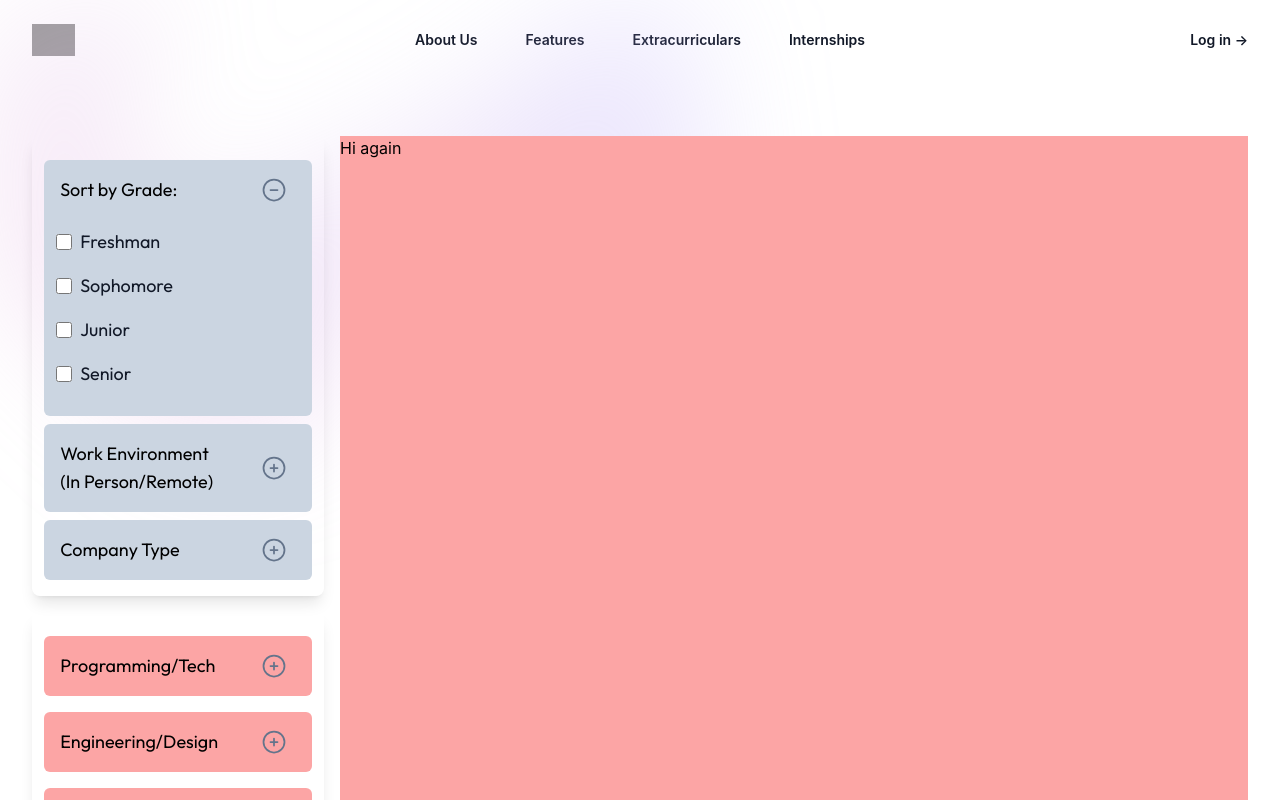
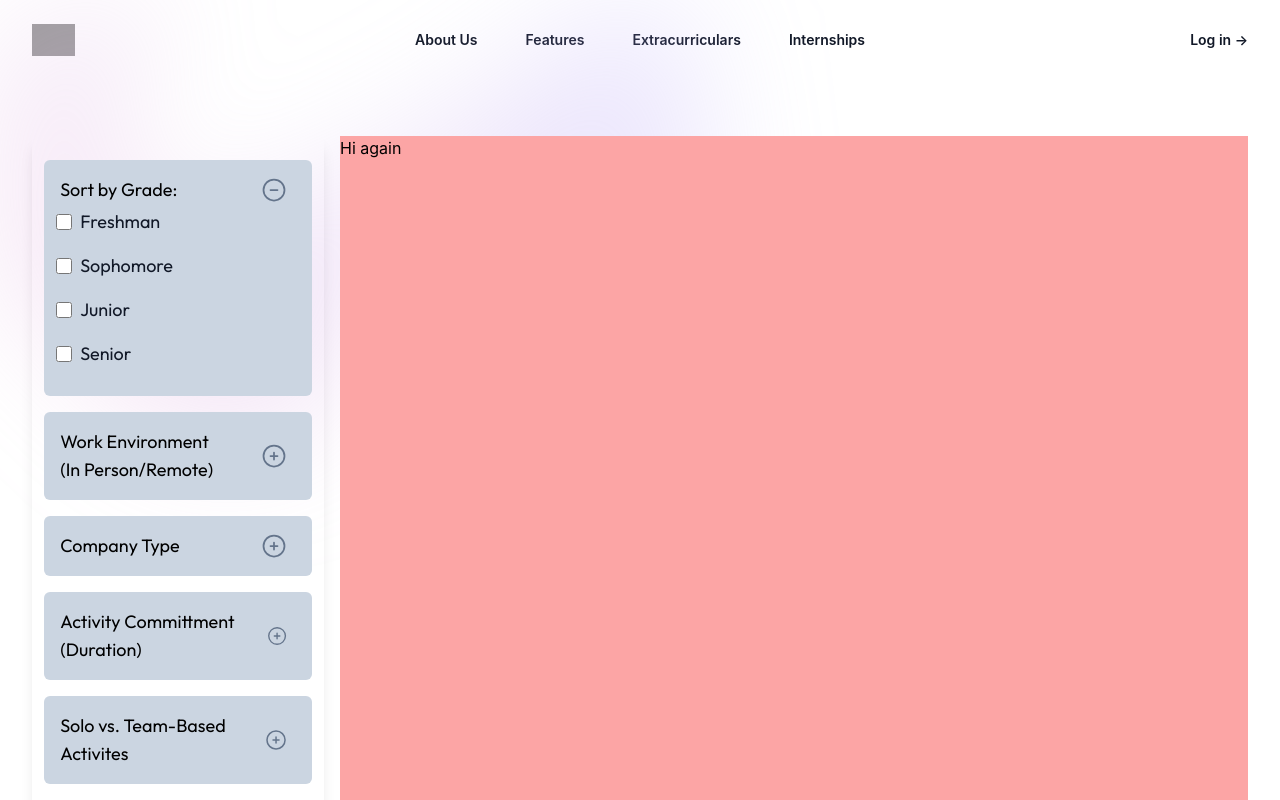
Before and after one commit to ekwoka/talem-app, a React (Create React App) app: page /extracurriculars in a window 1280 px wide. Both pictures are taken after a click on the icon 273 px from the left and 190 px from the top of the page. Shown: the top 800 px of the page. Built offline with nearby package versions, Linux system fonts and the light colour scheme; grey boxes are pictures that could not be loaded.

Commit message:
used @apply in tailwind to congregate styles

```diff
--- a/src/Pages/Extracurriculars.jsx
+++ b/src/Pages/Extracurriculars.jsx
@@ -2,6 +2,7 @@ import React from "react";
 import Header from "../Components/Header";
 import {useState} from "react"
 import { PlusCircleIcon, MinusCircleIcon } from '@heroicons/react/24/outline'
+import '../index.css';
 
 export default function Extracurriculars() {
 
@@ -9,12 +10,45 @@ export default function Extracurriculars() {
         gradeState: false,
         locationState: false,
         companyState : false,
+        durationState: false,
+        teamIndividualState: false,
+        skillLevelState: false,
         programmingState: false,
         engineeringState: false,
         mathScienceState: false,
         businessSocialState: false,
         humanityArtState: false
     })
+
+    let gradeItems = [
+        {id: "grade9", text: "Freshman"},
+        {id: "grade10", text: "Sophomore"},
+        {id: "grade11", text: "Junior"},
+        {id: "grade12", text: "Senior"}
+    ]
+
+    let companyItems = [
+        {id: "nonprofit", text: "Nonprofit Organization"},
+        {id: "businesscompany", text: "Business Enterprise"},
+        {id: "governmentagency", text: "Government Agency"}
+    ]
+
+    let durationItems = [
+        {id: "shortterm", text: "Short-Term Committments"},
+        {id: "longterm", text: "Long-Term Committments"}
+    ]
+
+    let teamIndividualItems = [
+        {id: "individualbased", text: "Individual/Solo Activites"},
+        {id: "teambased", text: "Team Based Activites"}
+
+    ]
+
+    let skillLevelItems = [
+        {id: "beginnerfriendly", text: "Beginner-Friendly"},
+        {id: "intermediatelevel", text: "Intermediate"},
+        {id: "advancedlevel", text: "Advanced"},
+    ]
 
     function handleGrade(name) {
         setDropState((prevArray) => {
@@ -55,41 +89,24 @@ export default function Extracurriculars() {
                         <div className="shadow-lg rounded-lg flex flex-col justify-center items-center py-4">
 
                             {/* Grade Filters */}
-                            <div className="w-11/12 bg-slate-300 rounded-md h-max p-3 flex flex-col my-2">
-                                <div className="text-lg p-1 flex justify-between items-center font-outfit" onClick={() => handleGrade("gradeState")}>
+                            <div className="filter">
+                                <div className="filter-title" onClick={() => handleGrade("gradeState")}>
                                     Sort by Grade:
-                                    {dropState.gradeState ? <MinusCircleIcon className="h-7 w-7 inline mr-2 text-slate-500 hover:text-black cursor-pointer"/> : <PlusCircleIcon className="h-7 w-7 inline mr-2 text-slate-500 hover:text-black cursor-pointer"/>}
+                                    {dropState.gradeState ? <MinusCircleIcon className="dropdown-main"/> : <PlusCircleIcon className="dropdown-main"/>}
                                 </div>
 
                                 {dropState.gradeState &&
                                     <>
-                                    <div className="w-full mt-5">
+                                        {gradeItems.map((item) => {
+                                            return (
+                                                <div className="w-full">
                                                     <div class="flex items-center mb-4">
-                                            <input id="grade9" type="checkbox" value="" class="w-4 h-4 text-blue-600 bg-gray-100 border-gray-300 rounded focus:ring-blue-500 dark:focus:ring-blue-600 dark:ring-offset-gray-800 focus:ring-2 dark:bg-gray-700 dark:border-gray-600" />
-                                            <label htmlFor="grade9" class="ml-2 text-lg text-gray-900 dark:text-gray-300 font-medium font-outfit">Freshman</label>
+                                                        <input id={item.id} type="checkbox" value="" class="w-4 h-4 text-blue-600 bg-gray-100 border-gray-300 rounded focus:ring-blue-500 dark:focus:ring-blue-600 dark:ring-offset-gray-800 focus:ring-2 dark:bg-gray-700 dark:border-gray-600" />
+                                                        <label htmlFor={item.id} class="ml-2 text-lg text-gray-900 dark:text-gray-300 font-medium font-outfit">{item.text}</label>
                                                     </div>
                                                 </div>
-
-                                    <div className="w-full">
-                                        <div class="flex items-center mb-4">
-                                            <input id="grade10" type="checkbox" value="" class="w-4 h-4 text-blue-600 bg-gray-100 border-gray-300 rounded focus:ring-blue-500 dark:focus:ring-blue-600 dark:ring-offset-gray-800 focus:ring-2 dark:bg-gray-700 dark:border-gray-600" />
-                                            <label htmlFor="grade10" class="ml-2 text-lg text-gray-900 dark:text-gray-300 font-medium font-outfit">Sophomore</label>
-                                        </div>
-                                    </div>
-
-                                    <div className="w-full">
-                                        <div class="flex items-center mb-4">
-                                            <input id="grade11" type="checkbox" value="" class="w-4 h-4 text-blue-600 bg-gray-100 border-gray-300 rounded focus:ring-blue-500 dark:focus:ring-blue-600 dark:ring-offset-gray-800 focus:ring-2 dark:bg-gray-700 dark:border-gray-600" />
-                                            <label htmlFor="grade11" class="ml-2 text-lg text-gray-900 dark:text-gray-300 font-medium font-outfit">Junior</label>
-                                        </div>
-                                    </div>
-
-                                    <div className="w-full">
-                                        <div class="flex items-center mb-4">
-                                            <input id="grade12" type="checkbox" value="" class="w-4 h-4 text-blue-600 bg-gray-100 border-gray-300 rounded focus:ring-blue-500 dark:focus:ring-blue-600 dark:ring-offset-gray-800 focus:ring-2 dark:bg-gray-700 dark:border-gray-600" />
-                                            <label htmlFor="grade12" class="ml-2 text-lg text-gray-900 dark:text-gray-300 font-medium font-outfit">Senior</label>
-                                        </div>
-                                    </div>
+                                            )
+                                        })}
                                     </>
                                 }
 
@@ -97,15 +114,15 @@ export default function Extracurriculars() {
                             </div>
 
                             {/* Location Filters */}
-                            <div className="w-11/12 bg-slate-300 rounded-md h-max p-3 flex flex-col">
-                                <div className="text-lg p-1 flex justify-between items-center font-outfit" onClick={() => handleGrade("locationState")}>
+                            <div className="filter">
+                                <div className="filter-title" onClick={() => handleGrade("locationState")}>
                                     Work Environment <br /> (In Person/Remote)
-                                    {dropState.locationState ? <MinusCircleIcon className="h-7 w-7 inline mr-2 text-slate-500 hover:text-black cursor-pointer"/> : <PlusCircleIcon className="h-7 w-7 inline mr-2 text-slate-500 hover:text-black cursor-pointer"/>}
+                                    {dropState.locationState ? <MinusCircleIcon className="dropdown-main"/> : <PlusCircleIcon className="dropdown-main"/>}
                                 </div>
 
                                 {dropState.locationState &&
                                     <>
-                                    <div className="w-full mt-5">
+                                    <div className="w-full">
                                         <div class="flex items-center mb-4">
                                             <input id="inperson" type="checkbox" value="" class="w-4 h-4 text-blue-600 bg-gray-100 border-gray-300 rounded focus:ring-blue-500 dark:focus:ring-blue-600 dark:ring-offset-gray-800 focus:ring-2 dark:bg-gray-700 dark:border-gray-600" />
                                             <label htmlFor="inperson" class="ml-2 text-lg text-gray-900 dark:text-gray-300 font-medium font-outfit">In-Person</label>
@@ -125,34 +142,99 @@ export default function Extracurriculars() {
                             </div>
 
                             {/* Company Type Filters */}
-                            <div className="w-11/12 bg-slate-300 rounded-md h-max p-3 flex flex-col mt-2">
-                                <div className="text-lg p-1 flex justify-between items-center font-outfit" onClick={() => handleGrade("companyState")}>
+                            <div className="filter">
+                                <div className="filter-title" onClick={() => handleGrade("companyState")}>
                                     Company Type
-                                    {dropState.companyState ? <MinusCircleIcon className="h-7 w-7 inline mr-2 text-slate-500 hover:text-black cursor-pointer"/> : <PlusCircleIcon className="h-7 w-7 inline mr-2 text-slate-500 hover:text-black cursor-pointer"/>}
+                                    {dropState.companyState ? <MinusCircleIcon className="dropdown-main"/> : <PlusCircleIcon className="dropdown-main"/>}
                                 </div>
 
                                 {dropState.companyState &&
                                     <>
-                                    <div className="w-full mt-5">
+                                        {companyItems.map((item) => {
+                                            return (
+                                                <div className="w-full">
                                                     <div class="flex items-center mb-4">
-                                            <input id="nonprofit" type="checkbox" value="" class="w-4 h-4 text-blue-600 bg-gray-100 border-gray-300 rounded focus:ring-blue-500 dark:focus:ring-blue-600 dark:ring-offset-gray-800 focus:ring-2 dark:bg-gray-700 dark:border-gray-600" />
-                                            <label htmlFor="nonprofit" class="ml-2 text-lg text-gray-900 dark:text-gray-300 font-medium font-outfit">Nonprofit Organization</label>
+                                                        <input id={item.id} type="checkbox" value="" class="w-4 h-4 text-blue-600 bg-gray-100 border-gray-300 rounded focus:ring-blue-500 dark:focus:ring-blue-600 dark:ring-offset-gray-800 focus:ring-2 dark:bg-gray-700 dark:border-gray-600" />
+                                                        <label htmlFor={item.id} class="ml-2 text-lg text-gray-900 dark:text-gray-300 font-medium font-outfit">{item.text}</label>
                                                     </div>
                                                 </div>
+                                            )
+                                        })}
+                                    </>
+                                }
 
+
+                            </div>
+
+                            {/* Duration Filters */}
+                            <div className="filter">
+                                <div className="filter-title" onClick={() => handleGrade("durationState")}>
+                                    Activity Committment (Duration)
+                                    {dropState.durationState ? <MinusCircleIcon className="dropdown-main"/> : <PlusCircleIcon className="dropdown-main"/>}
+                                </div>
+
+                                {dropState.durationState &&
+                                    <>
+                                        {durationItems.map((item) => {
+                                            return (
                                                 <div className="w-full">
                                                     <div class="flex items-center mb-4">
-                                            <input id="businesscompany" type="checkbox" value="" class="w-4 h-4 text-blue-600 bg-gray-100 border-gray-300 rounded focus:ring-blue-500 dark:focus:ring-blue-600 dark:ring-offset-gray-800 focus:ring-2 dark:bg-gray-700 dark:border-gray-600" />
-                                            <label htmlFor="businesscompany" class="ml-2 text-lg text-gray-900 dark:text-gray-300 font-medium font-outfit">Business Enterprises</label>
+                                                        <input id={item.id} type="checkbox" value="" class="w-4 h-4 text-blue-600 bg-gray-100 border-gray-300 rounded focus:ring-blue-500 dark:focus:ring-blue-600 dark:ring-offset-gray-800 focus:ring-2 dark:bg-gray-700 dark:border-gray-600" />
+                                                        <label htmlFor={item.id} class="ml-2 text-lg text-gray-900 dark:text-gray-300 font-medium font-outfit">{item.text}</label>
                                                     </div>
                                                 </div>
+                                            )
+                                        })}
+                                    </>
+                                }
 
+
+                            </div>
+
+                            {/* Solo/Team Filters */}
+                            <div className="filter">
+                                <div className="filter-title" onClick={() => handleGrade("teamIndividualState")}>
+                                    Solo vs. Team-Based Activites
+                                    {dropState.teamIndividualState ? <MinusCircleIcon className="dropdown-main"/> : <PlusCircleIcon className="dropdown-main"/>}
+                                </div>
+
+                                {dropState.teamIndividualState &&
+                                    <>
+                                        {teamIndividualItems.map((item) => {
+                                            return (
                                                 <div className="w-full">
                                                     <div class="flex items-center mb-4">
-                                            <input id="governmentagency" type="checkbox" value="" class="w-4 h-4 text-blue-600 bg-gray-100 border-gray-300 rounded focus:ring-blue-500 dark:focus:ring-blue-600 dark:ring-offset-gray-800 focus:ring-2 dark:bg-gray-700 dark:border-gray-600" />
-                                            <label htmlFor="governmentagency" class="ml-2 text-lg text-gray-900 dark:text-gray-300 font-medium font-outfit">Government Agencies</label>
+                                                        <input id={item.id} type="checkbox" value="" class="w-4 h-4 text-blue-600 bg-gray-100 border-gray-300 rounded focus:ring-blue-500 dark:focus:ring-blue-600 dark:ring-offset-gray-800 focus:ring-2 dark:bg-gray-700 dark:border-gray-600" />
+                                                        <label htmlFor={item.id} class="ml-2 text-lg text-gray-900 dark:text-gray-300 font-medium font-outfit">{item.text}</label>
                                                     </div>
                                                 </div>
+                                            )
+                                        })}
+                                    </>
+                                }
+
+
+                            </div>
+
+                            {/* Toughness Level Filters */}
+                            <div className="filter">
+                                <div className="filter-title" onClick={() => handleGrade("skillLevelState")}>
+                                    Skill Level
+                                    {dropState.skillLevelState ? <MinusCircleIcon className="dropdown-main"/> : <PlusCircleIcon className="dropdown-main"/>}
+                                </div>
+
+                                {dropState.skillLevelState &&
+                                    <>
+                                        {skillLevelItems.map((item) => {
+                                            return (
+                                                <div className="w-full">
+                                                    <div class="flex items-center mb-4">
+                                                        <input id={item.id} type="checkbox" value="" class="w-4 h-4 text-blue-600 bg-gray-100 border-gray-300 rounded focus:ring-blue-500 dark:focus:ring-blue-600 dark:ring-offset-gray-800 focus:ring-2 dark:bg-gray-700 dark:border-gray-600" />
+                                                        <label htmlFor={item.id} class="ml-2 text-lg text-gray-900 dark:text-gray-300 font-medium font-outfit">{item.text}</label>
+                                                    </div>
+                                                </div>
+                                            )
+                                        })}
                                     </>
                                 }
 
@@ -165,10 +247,10 @@ export default function Extracurriculars() {
                         <div className="shadow-lg rounded-lg flex flex-col justify-center items-center py-4 mt-4">
 
                             {/* Programming/Tech Filters*/}
-                            <div className="w-11/12 bg-red-300 rounded-md h-max p-3 flex flex-col my-2">
-                                <div className="text-lg p-1 flex justify-between items-center font-outfit" onClick={() => handleGrade("programmingState")}>
+                            <div className="filter bg-red-300">
+                                <div className="filter-title" onClick={() => handleGrade("programmingState")}>
                                     Programming/Tech
-                                    {dropState.programmingState ? <MinusCircleIcon className="h-7 w-7 inline mr-2 text-slate-500 hover:text-black cursor-pointer"/> : <PlusCircleIcon className="h-7 w-7 inline mr-2 text-slate-500 hover:text-black cursor-pointer"/>}
+                                    {dropState.programmingState ? <MinusCircleIcon className="dropdown-main"/> : <PlusCircleIcon className="dropdown-main"/>}
                                 </div>
 
                                 {dropState.programmingState &&
@@ -200,10 +282,10 @@ export default function Extracurriculars() {
                             </div>
 
                             {/* Engineering Filters*/}
-                            <div className="w-11/12 bg-red-300 rounded-md h-max p-3 flex flex-col my-2">
-                                <div className="text-lg p-1 flex justify-between items-center font-outfit" onClick={() => handleGrade("engineeringState")}>
+                            <div className="filter bg-red-300">
+                                <div className="filter-title" onClick={() => handleGrade("engineeringState")}>
                                     Engineering/Design
-                                    {dropState.engineeringState ? <MinusCircleIcon className="h-7 w-7 inline mr-2 text-slate-500 hover:text-black cursor-pointer"/> : <PlusCircleIcon className="h-7 w-7 inline mr-2 text-slate-500 hover:text-black cursor-pointer"/>}
+                                    {dropState.engineeringState ? <MinusCircleIcon className="dropdown-main"/> : <PlusCircleIcon className="dropdown-main"/>}
                                 </div>
 
                                 {dropState.engineeringState &&
@@ -235,10 +317,10 @@ export default function Extracurriculars() {
                             </div>
 
                             {/* Math/Science Filters*/}
-                            <div className="w-11/12 bg-red-300 rounded-md h-max p-3 flex flex-col my-2">
-                                <div className="text-lg p-1 flex justify-between items-center font-outfit" onClick={() => handleGrade("mathScienceState")}>
+                            <div className="filter bg-red-300">
+                                <div className="filter-title" onClick={() => handleGrade("mathScienceState")}>
                                     Mathematics/Science
-                                    {dropState.mathScienceState ? <MinusCircleIcon className="h-7 w-7 inline mr-2 text-slate-500 hover:text-black cursor-pointer"/> : <PlusCircleIcon className="h-7 w-7 inline mr-2 text-slate-500 hover:text-black cursor-pointer"/>}
+                                    {dropState.mathScienceState ? <MinusCircleIcon className="dropdown-main"/> : <PlusCircleIcon className="dropdown-main"/>}
                                 </div>
 
                                 {dropState.mathScienceState &&
@@ -290,10 +372,10 @@ export default function Extracurriculars() {
                             </div>
 
                              {/* Business/Social */}
-                             <div className="w-11/12 bg-red-300 rounded-md h-max p-3 flex flex-col my-2">
-                                <div className="text-lg p-1 flex justify-between items-center font-outfit" onClick={() => handleGrade("businessSocialState")}>
+                             <div className="filter bg-red-300">
+                                <div className="filter-title" onClick={() => handleGrade("businessSocialState")}>
                                     Business/Social Studies
-                                    {dropState.businessSocialState ? <MinusCircleIcon className="h-7 w-7 inline mr-2 text-slate-500 hover:text-black cursor-pointer"/> : <PlusCircleIcon className="h-7 w-7 inline mr-2 text-slate-500 hover:text-black cursor-pointer"/>}
+                                    {dropState.businessSocialState ? <MinusCircleIcon className="dropdown-main"/> : <PlusCircleIcon className="dropdown-main"/>}
                                 </div>
 
                                 {dropState.businessSocialState &&
@@ -359,10 +441,10 @@ export default function Extracurriculars() {
                             </div>
 
                             {/* Humanities/Art */}
-                            <div className="w-11/12 bg-red-300 rounded-md h-max p-3 flex flex-col my-2">
-                                <div className="text-lg p-1 flex justify-between items-center font-outfit" onClick={() => handleGrade("humanityArtState")}>
+                            <div className="filter bg-red-300">
+                                <div className="filter-title" onClick={() => handleGrade("humanityArtState")}>
                                     Humanities (+ Art)
-                                    {dropState.humanityArtState ? <MinusCircleIcon className="h-7 w-7 inline mr-2 text-slate-500 hover:text-black cursor-pointer"/> : <PlusCircleIcon className="h-7 w-7 inline mr-2 text-slate-500 hover:text-black cursor-pointer"/>}
+                                    {dropState.humanityArtState ? <MinusCircleIcon className="dropdown-main"/> : <PlusCircleIcon className="dropdown-main"/>}
                                 </div>
 
                                 {dropState.humanityArtState &&
--- a/src/index.css
+++ b/src/index.css
@@ -17,3 +17,17 @@ code {
 @tailwind base;
 @tailwind components;
 @tailwind utilities;
+
+@layer components {
+  .dropdown-main {
+    @apply h-7 w-7 inline mr-2 text-slate-500 hover:text-black cursor-pointer;
+  }
+
+  .filter {
+    @apply w-11/12 bg-slate-300 rounded-md h-max p-3 flex flex-col mt-2 mb-2;
+  }
+
+  .filter-title {
+    @apply text-lg p-1 flex justify-between items-center font-outfit;
+  }
+}
```
Lines whose indentation alone changed are shown as unchanged.
